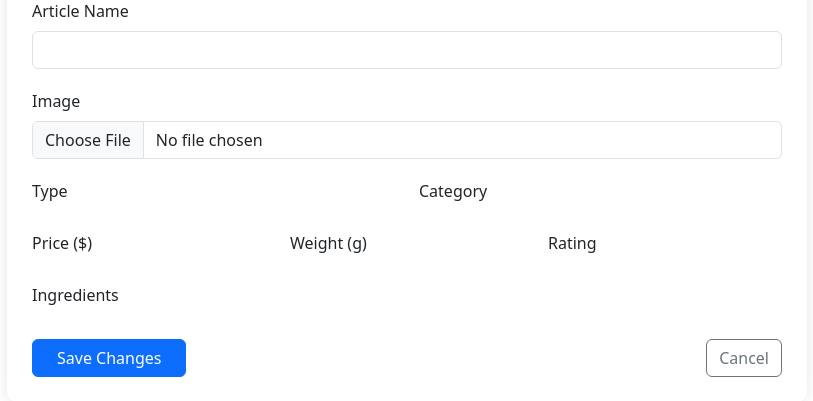
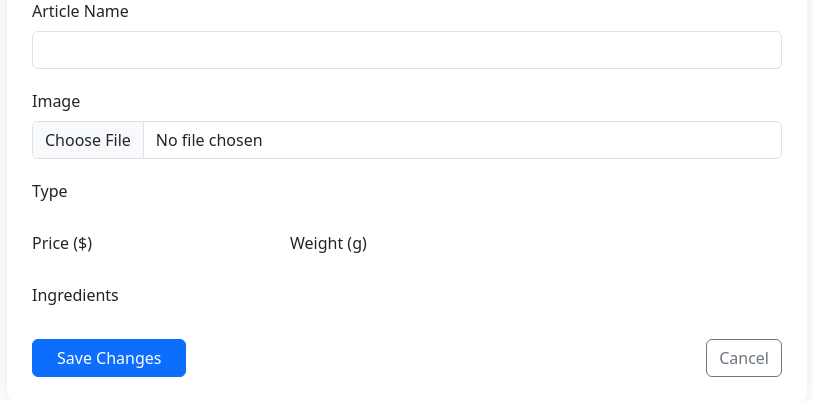
Before and after one commit to 3iqpotato/HungryHub, a Django app: template templates/articles/article_edit.html in a window 1280 px wide. Shown: the part 259-660 px from the top of the page, without its empty margins (233-1046 px from the left). Run offline with Django 5.2, Linux system fonts and the light colour scheme; the template is opened without the code that fills it: values that come from a table or form of the project are taken from there, others are empty.

Commit message:
removed not used fields

```diff
--- a/myproject/articles/admin.py
+++ b/myproject/articles/admin.py
@@ -3,6 +3,6 @@ from .models import Article
 
 @admin.register(Article)
 class ArticleAdmin(admin.ModelAdmin):
-    list_display = ('name', 'type', 'price', 'rating', 'weight', 'category', 'menu')
-    list_filter = ('type', 'category')
+    list_display = ('name', 'type', 'price', 'rating', 'weight', 'menu')
+    list_filter = ('type',)
     search_fields = ('name', 'ingredients')
--- a/myproject/articles/models.py
+++ b/myproject/articles/models.py
@@ -21,7 +21,7 @@ class Article(models.Model):
     price = models.DecimalField(max_digits=7, decimal_places=2)
     rating = models.FloatField(null=True, blank=True)
     weight = models.FloatField(null=True, blank=True)
-    category = models.CharField(max_length=50, null=True, blank=True)
+    # category = models.CharField(max_length=50, null=True, blank=True)
     menu = models.ForeignKey(  # Променено от ManyToManyField
         Menu,
         on_delete=models.CASCADE,
--- a/myproject/articles/views.py
+++ b/myproject/articles/views.py
@@ -11,7 +11,7 @@ from .models import Article, Menu
 
 class ArticleCreateView(CreateView):
     model = Article
-    fields = ['name', 'img', 'type', 'ingredients', 'price', 'weight', 'category']
+    fields = ['name', 'img', 'type', 'ingredients', 'price', 'weight']
     template_name = 'articles/article_create.html'
 
     def get_context_data(self, **kwargs):
@@ -37,7 +37,7 @@ class ArticleCreateView(CreateView):
 
 class ArticleUpdateView(UpdateView):
     model = Article
-    fields = ['name', 'img', 'type', 'ingredients', 'price', 'weight', 'category']
+    fields = ['name', 'img', 'type', 'ingredients', 'price', 'weight',]
     template_name = 'articles/article_edit.html'
 
     def get_success_url(self):
--- a/myproject/suppliers/admin.py
+++ b/myproject/suppliers/admin.py
@@ -4,8 +4,8 @@ from .models import Supplier
 
 @admin.register(Supplier)
 class SupplierAdmin(admin.ModelAdmin):
-    list_display = ('account', 'name', 'phone_number', 'status', 'type')
-    list_filter = ('status', 'type')
+    list_display = ('account', 'name', 'phone_number', 'type')
+    list_filter = ('type',)
     search_fields = ('name', 'phone_number')
     raw_id_fields = ('account',)
 
--- a/myproject/suppliers/models.py
+++ b/myproject/suppliers/models.py
@@ -16,7 +16,6 @@ class Supplier(models.Model):
     name = models.CharField(max_length=100)
     img = models.ImageField(upload_to='suppliers/', null=True, blank=True)
     phone_number = models.CharField(max_length=20)
-    status = models.CharField(max_length=20)
     type = models.CharField(
         max_length=20,
         choices=TRANSPORT_CHOICES,
--- a/templates/articles/article_edit.html
+++ b/templates/articles/article_edit.html
@@ -78,12 +78,6 @@
                             {{ form.type }}
                         </div>
                     </div>
-                    <div class="col-md-6">
-                        <div class="form-group">
-                            <label class="form-label">Category</label>
-                            {{ form.category }}
-                        </div>
-                    </div>
                 </div>
 
                 <!-- Цена и тегло -->
@@ -100,12 +94,12 @@
                             {{ form.weight }}
                         </div>
                     </div>
-                    <div class="col-md-4">
-                        <div class="form-group">
-                            <label class="form-label">Rating</label>
-                            {{ form.rating }}
-                        </div>
-                    </div>
+{#                    <div class="col-md-4">#}
+{#                        <div class="form-group">#}
+{#                            <label class="form-label">Rating</label>#}
+{#                            {{ form.rating }}#}
+{#                        </div>#}
+{#                    </div>#}
                 </div>
 
                 <!-- Съставки -->
```
Also changed, not shown: myproject/articles/migrations/0004_remove_article_category.py (added), myproject/suppliers/migrations/0004_remove_supplier_status.py (added).
